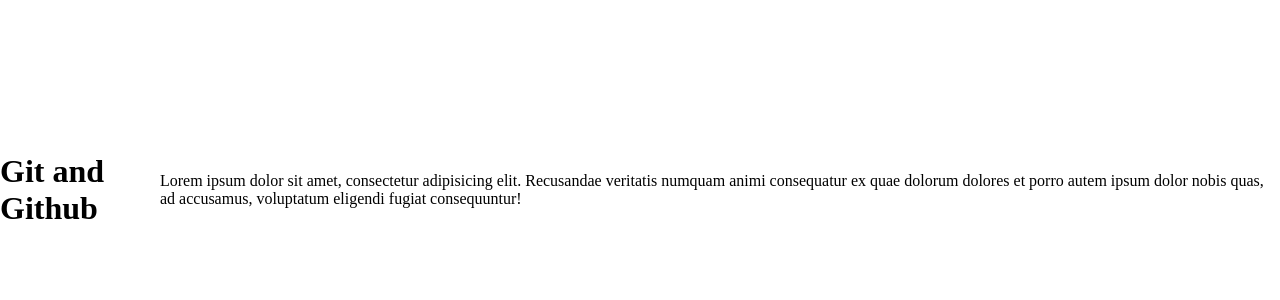
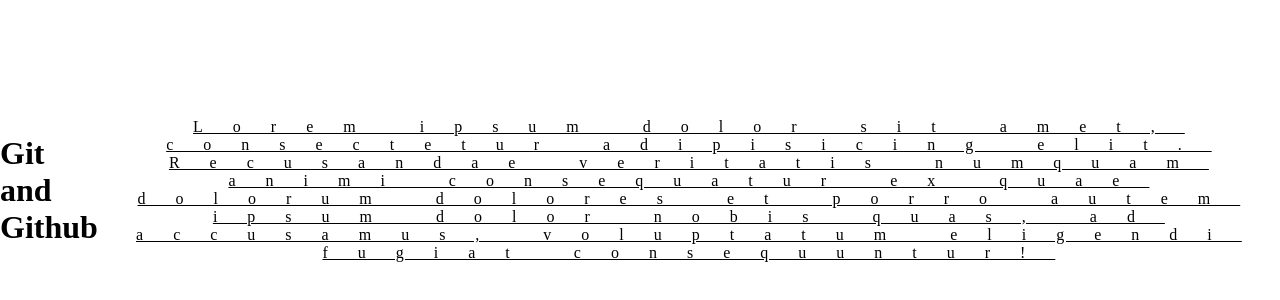
Before and after one commit to icodeAda/Github-workflow, a plain HTML site: page index.html in a window 1280 px wide. Shown: the part 210-510 px from the top of the page. Drawn offline with Linux system fonts and the light colour scheme.

Commit message:
styled the paragraph

```diff
--- a/style.css
+++ b/style.css
@@ -9,3 +9,9 @@ main{
     align-items: center;
     height: 100vh;
 }
+
+p{
+    text-decoration: underline;
+    letter-spacing: 30px;
+    text-align: center;
+}
```
